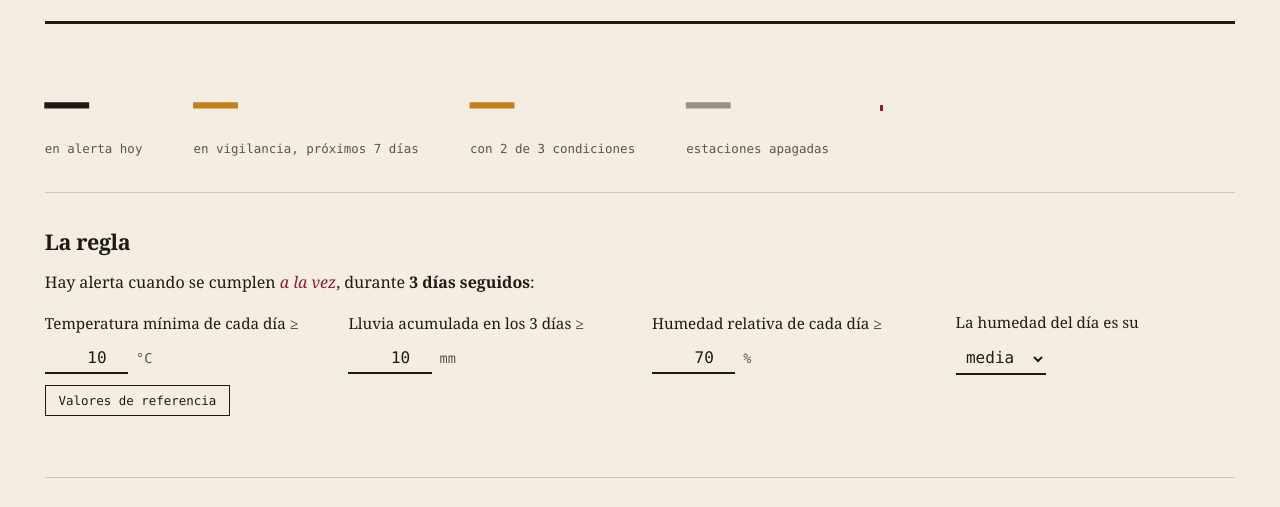
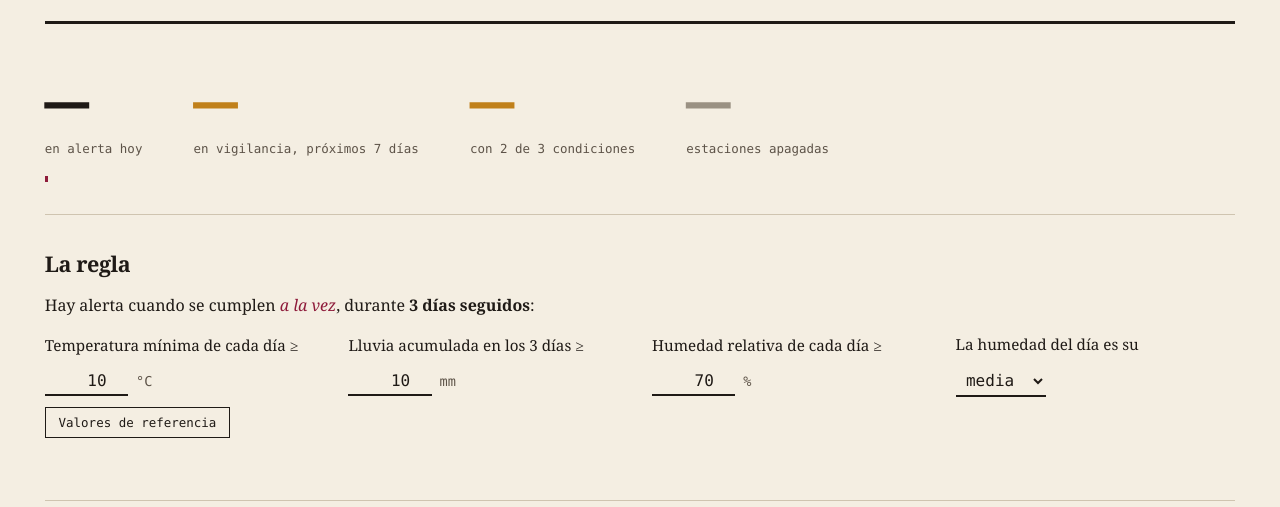
Before and after one commit to andrescerutti/alertas-coviar, a website with bundled scripts: page public/index.html in a window 1280 px wide. Shown: the part 266-773 px from the top of the page. Built offline with nearby package versions, Linux system fonts and the light colour scheme; files whose address does not match are found by name.

Commit message:
fix: resumen con cuatro cifras y lectura de la zona piloto en su propia fila
Co-Authored-By: Claude Sonnet 5.5 <noreply@anthropic.com>

```diff
--- a/public/estilo.css
+++ b/public/estilo.css
@@ -138,8 +138,9 @@ tr.est.es-alerta td:first-child { box-shadow: inset 4px 0 0 var(--uva); }
 @media (prefers-reduced-motion: reduce) { * { transition: none !important; } }
 
 /* ---- Pronóstico, salud de la red y estados nuevos ---- */
-.resumen { grid-template-columns: repeat(4, auto) 1fr; }
-@media (max-width: 899px) { .resumen { grid-template-columns: repeat(2, 1fr); } .lectura { grid-column: 1 / -1; } }
+.resumen { grid-template-columns: repeat(4, auto); justify-content: start; }
+.lectura { grid-column: 1 / -1; max-width: 46rem; }
+@media (max-width: 699px) { .resumen { grid-template-columns: repeat(2, 1fr); } }
 #cifra-vigilancia strong { color: var(--ocre); } #cifra-vigilancia.hay strong { color: var(--uva); }
 #cifra-apagadas strong { color: var(--niebla); } #cifra-apagadas.hay strong { color: var(--tinta); }
 
```
